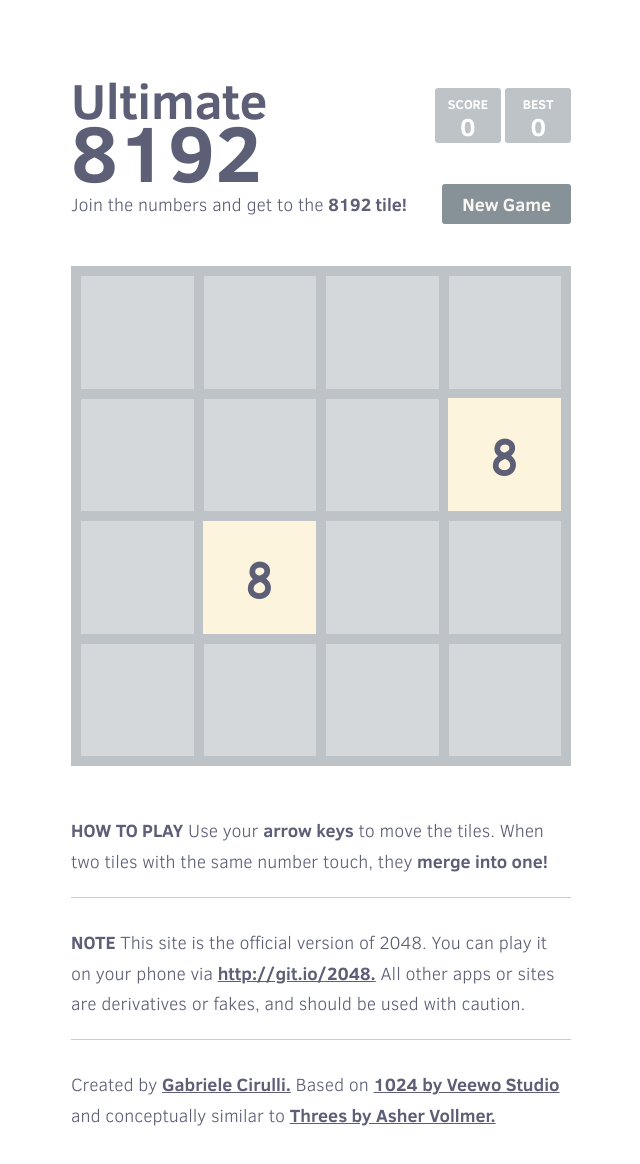
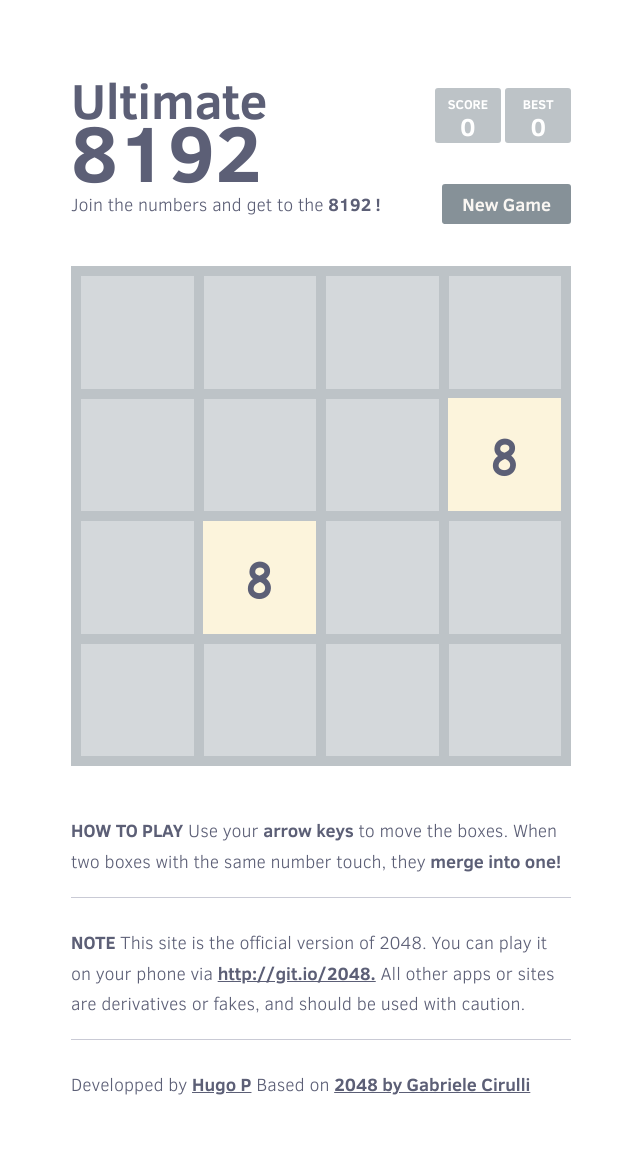
Before and after one commit to True131072/Ultimate8192, a plain HTML site: page index.html in a window 1280 px wide. Shown: the whole page, without its empty margins (319-959 px from the left). Drawn offline with Linux system fonts and the light colour scheme.

Commit message:
Index changes
Update the index.html file

```diff
--- a/index.html
+++ b/index.html
@@ -2,7 +2,7 @@
 <html>
 <head>
   <meta charset="utf-8">
-  <title>2048</title>
+  <title>Ultimate8192 - Web game based on 2048</title>
 
   <link href="style/main.css" rel="stylesheet" type="text/css">
   <link rel="shortcut icon" href="favicon.ico">
@@ -27,7 +27,7 @@
     </div>
 
     <div class="above-game">
-      <p class="game-intro">Join the numbers and get to the <strong>8192 tile!</strong></p>
+      <p class="game-intro">Join the numbers and get to the <strong>8192 !</strong></p>
       <a class="restart-button">New Game</a>
     </div>
 
@@ -73,7 +73,7 @@
     </div>
 
     <p class="game-explanation">
-      <strong class="important">How to play</strong> Use your <strong>arrow keys</strong> to move the tiles. When two tiles with the same number touch, they <strong>merge into one!</strong>
+      <strong class="important">How to play</strong> Use your <strong>arrow keys</strong> to move the boxes. When two boxes with the same number touch, they <strong>merge into one!</strong>
     </p>
     <hr>
     <p>
@@ -81,7 +81,7 @@
     </p>
     <hr>
     <p>
-    Created by <a href="http://gabrielecirulli.com" target="_blank">Gabriele Cirulli.</a> Based on <a href="https://itunes.apple.com/us/app/1024!/id823499224" target="_blank">1024 by Veewo Studio</a> and conceptually similar to <a href="http://asherv.com/threes/" target="_blank">Threes by Asher Vollmer.</a>
+    Developped by <a href="http://juicemint.eu" target="_blank">Hugo P</a> Based on <a href="https://itunes.apple.com/fr/app/2048/id840919914" target="_blank">2048 by Gabriele Cirulli</a>
     </p>
   </div>
 
```
